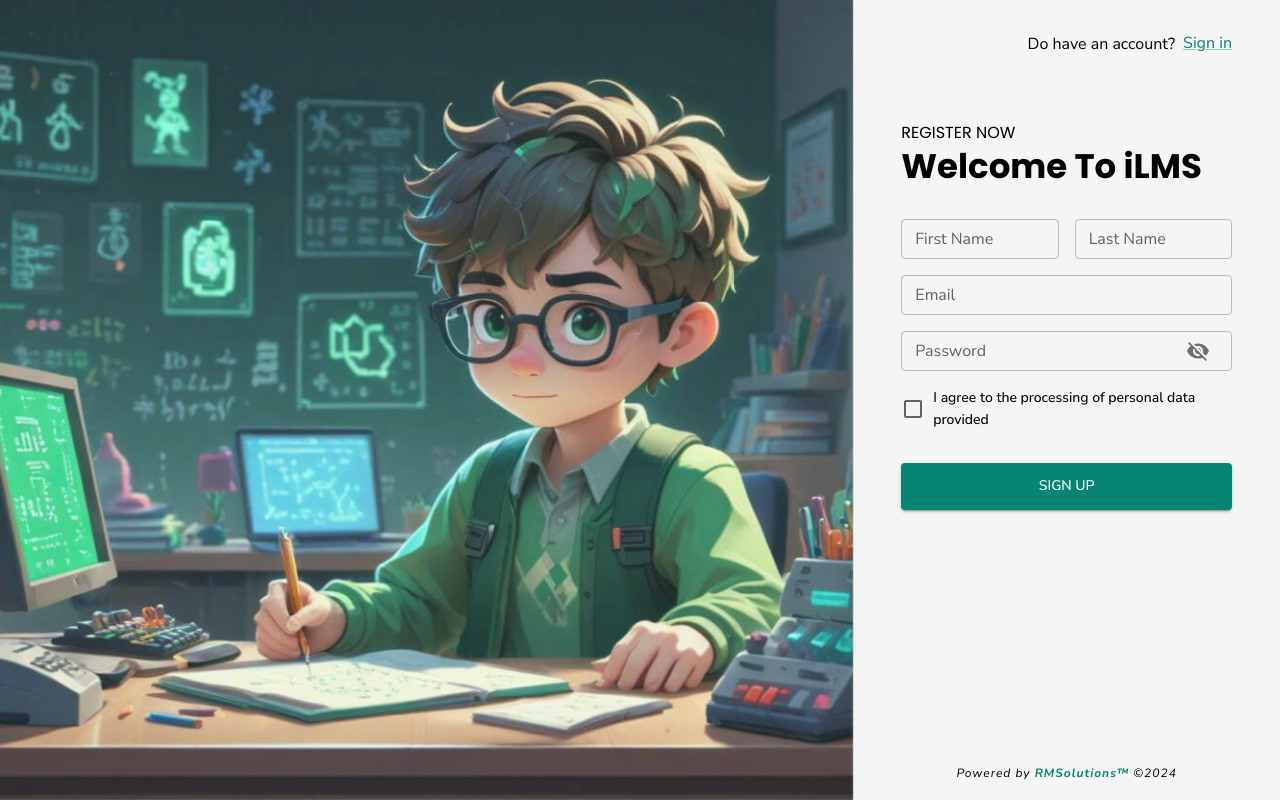
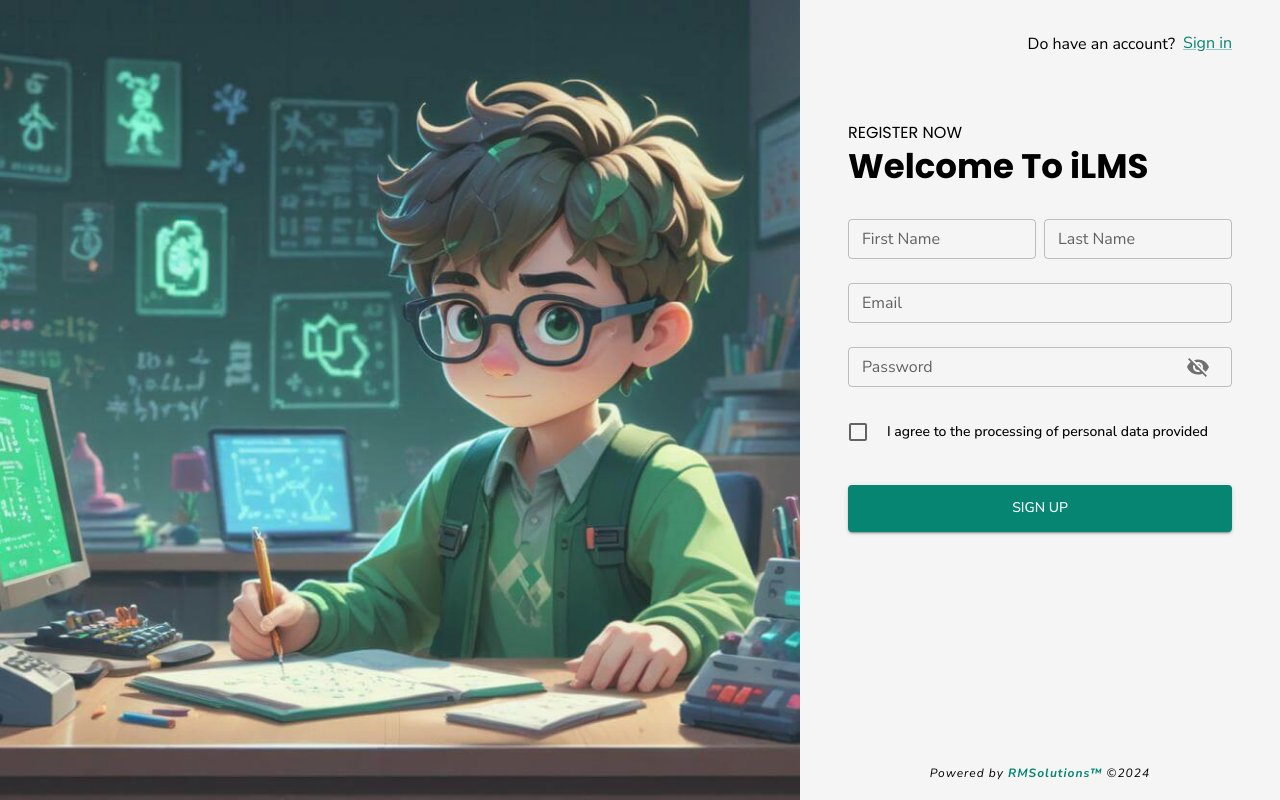
Before and after one commit to aramind/ilms, a React (Create React App) app: page / in a window 1280 px wide. Built offline with nearby package versions, Linux system fonts and the light colour scheme; a web font is replaced by a local one.

Commit message:
feat: adding sign up page functionalities

```diff
--- a/package.json
+++ b/package.json
@@ -42,5 +42,8 @@
       "last 1 firefox version",
       "last 1 safari version"
     ]
+  },
+  "devDependencies": {
+    "@hookform/devtools": "^4.3.1"
   }
 }
--- /dev/null
+++ b/src/components/TextFieldError.jsx
@@ -0,0 +1,21 @@
+import { Stack, Typography } from "@mui/material";
+import { red } from "@mui/material/colors";
+import React from "react";
+
+const TextFieldError = ({ errMsg }) => {
+  return (
+    <Stack sx={{ minHeight: "1.5rem" }} alignItems="flex-start" px={1}>
+      <Typography
+        variant="caption"
+        color={red[400]}
+        sx={{ fontSize: "0.6rem" }}
+        width={1}
+        textAlign="end"
+      >
+        {errMsg || ""}
+      </Typography>
+    </Stack>
+  );
+};
+
+export default TextFieldError;
--- /dev/null
+++ b/src/components/controlled/ControlledTextField.jsx
@@ -0,0 +1,33 @@
+import { Stack, TextField, Typography } from "@mui/material";
+import { red } from "@mui/material/colors";
+import React from "react";
+import { Controller, useFormContext } from "react-hook-form";
+import TextFieldError from "../TextFieldError";
+
+const ControlledTextField = ({ label = "", name, tfProps }) => {
+  const { errors } = useFormContext();
+
+  return (
+    <Controller
+      name={name}
+      render={({ field }) => (
+        <Stack>
+          <TextField
+            {...tfProps}
+            {...field}
+            id={name}
+            label={label}
+            value={field.value}
+            size={tfProps?.size || "small"}
+            variant={tfProps?.variant || "outlined"}
+            fullWidth={tfProps?.fullWidth || true}
+            error={!!errors?.[name]}
+          />
+          <TextFieldError errMsg={errors?.[name]?.message || ""} />
+        </Stack>
+      )}
+    />
+  );
+};
+
+export default ControlledTextField;
--- a/src/index.css
+++ b/src/index.css
@@ -46,9 +46,9 @@ a {
 /* mui */
 
 /* specific */
-.MuiButtonBase-root.MuiCheckbox-root {
+/* .MuiButtonBase-root.MuiCheckbox-root {
   padding: 0;
-}
+} */
 /* for testing */
 .outlined {
   border: 1px solid red;
--- a/src/pages/sign-in-up/SignUp.jsx
+++ b/src/pages/sign-in-up/SignUp.jsx
@@ -42,7 +42,7 @@ const SignUp = () => {
 
   return (
     <Stack direction="row" sx={{ minHeight: "100vh", width: "100%" }}>
-      <Stack flex="2" sx={{ bgcolor: theme.palette.primary.lightest }}>
+      <Stack flex="2.5" sx={{ bgcolor: theme.palette.primary.lightest }}>
         <Box
           component="img"
           src={`/assets/sign-in-up-images/${currentImage}`}
@@ -57,7 +57,7 @@ const SignUp = () => {
         />
       </Stack>
       <Stack
-        flex="1"
+        flex="1.5"
         sx={{ bgcolor: theme.palette.white.light }}
         className="centered-content"
       >
--- a/src/pages/sign-in-up/SignUpContent.jsx
+++ b/src/pages/sign-in-up/SignUpContent.jsx
@@ -1,28 +1,8 @@
-import {
-  Box,
-  Button,
-  Checkbox,
-  FormControlLabel,
-  IconButton,
-  InputAdornment,
-  Link,
-  Stack,
-  TextField,
-  Typography,
-} from "@mui/material";
-import { Visibility, VisibilityOff } from "@mui/icons-material";
-
-import React, { useState } from "react";
-import { useTheme } from "@emotion/react";
+import React from "react";
+import { Box, Link, Stack, Typography } from "@mui/material";
+import SignUpForm from "./SignUpForm";
 
 const SignUpContent = () => {
-  const theme = useTheme();
-  const [showPassword, setShowPassword] = useState(false);
-
-  const handleClickShowPassword = () => {
-    setShowPassword((show) => !show);
-  };
-
   return (
     <Stack
       px={6}
@@ -52,7 +32,7 @@ const SignUpContent = () => {
       >
         Welcome To iLMS
       </Typography>
-      <form>
+      {/* <form>
         <Stack>
           <Stack spacing={2}>
             <Stack direction="row" justifyContent="space-between" spacing={2}>
@@ -125,7 +105,8 @@ const SignUpContent = () => {
             Sign Up
           </Button>
         </Stack>
-      </form>
+      </form> */}
+      <SignUpForm />
       <Box flex={1}></Box>
       <Stack justifyContent="center" width={1}>
         <Typography
--- a/src/pages/sign-in-up/SignUpForm.jsx
+++ b/src/pages/sign-in-up/SignUpForm.jsx
@@ -1,14 +1,124 @@
-import React from "react";
+import React, { useState } from "react";
 import FormWrapper from "../../wrappers/FormWrapper";
-import { useForm } from "react-hook-form";
+import { Controller, useForm } from "react-hook-form";
+import { yupResolver } from "@hookform/resolvers/yup";
+import { DevTool } from "@hookform/devtools";
+import signUpSchema from "../../schemas/signUp";
+import {
+  Button,
+  Checkbox,
+  FormControlLabel,
+  IconButton,
+  InputAdornment,
+  Stack,
+  TextField,
+  Typography,
+} from "@mui/material";
+import { Visibility, VisibilityOff } from "@mui/icons-material";
+import ControlledTextField from "../../components/controlled/ControlledTextField";
+import TextFieldError from "../../components/TextFieldError";
 
 const SignUpForm = () => {
-  //  const {control, handleSubmit} = useForm({
-  //     mode: "onTouched", resolver: yupResolver
-  //  })
+  const [showPassword, setShowPassword] = useState(false);
+  const [agree, setAgree] = useState(false);
+
+  const handleClickShowPassword = () => {
+    setShowPassword((show) => !show);
+  };
+
+  const {
+    control,
+    handleSubmit,
+    formState: { errors, isDirty, isValid },
+  } = useForm({
+    mode: "onTouched",
+    resolver: yupResolver(signUpSchema),
+  });
+
+  const formMethods = {
+    control,
+    handleSubmit,
+    errors,
+  };
+
+  const onSubmit = (data) => {
+    console.log("Form submitted with data:", data);
+    // Add your submission logic here
+  };
+
   return (
     <>
-      <FormWrapper></FormWrapper>
+      <FormWrapper formMethods={formMethods}>
+        <form onSubmit={handleSubmit(onSubmit)} noValidate>
+          <Stack>
+            <Stack>
+              <Stack direction="row" spacing={1} flex="space-between">
+                <ControlledTextField name="firstName" label="First Name" />
+                <ControlledTextField name="lastName" label="Last Name" />
+              </Stack>
+              <ControlledTextField name="email" label="Email" />
+              <Controller
+                name="password"
+                render={({ field }) => (
+                  <Stack>
+                    <TextField
+                      {...field}
+                      value={field.value}
+                      id="password"
+                      label="Password"
+                      variant="outlined"
+                      size="small"
+                      fullWidth
+                      error={!!errors?.password}
+                      type={showPassword ? "text" : "password"}
+                      InputProps={{
+                        endAdornment: (
+                          <InputAdornment position="end">
+                            <IconButton onClick={handleClickShowPassword}>
+                              {showPassword ? (
+                                <Visibility />
+                              ) : (
+                                <VisibilityOff />
+                              )}
+                            </IconButton>
+                          </InputAdornment>
+                        ),
+                      }}
+                    />
+                    <TextFieldError errMsg={errors?.password?.message || ""} />
+                  </Stack>
+                )}
+              />
+              <FormControlLabel
+                control={
+                  <Checkbox
+                    checked={agree}
+                    onChange={(e) => setAgree(e.target?.checked)}
+                    sx={{
+                      "& .MuiCheckbox-root": { padding: 0 },
+                    }}
+                  />
+                }
+                label={
+                  <Typography variant="subtitle2" sx={{ ml: "8px" }}>
+                    I agree to the processing of personal data provided
+                  </Typography>
+                }
+              />
+            </Stack>
+            <Button
+              type="submit"
+              fullWidth
+              variant="contained"
+              //   disabled={!isDirty || !isValid || !agree}
+              sx={{ marginTop: "2rem", padding: "0.7rem" }}
+            >
+              Sign Up
+            </Button>
+          </Stack>
+        </form>
+      </FormWrapper>
+      <DevTool control={control} />
     </>
   );
 };
--- /dev/null
+++ b/src/schemas/signUp.js
@@ -0,0 +1,22 @@
+import * as y from "yup";
+
+const signUpSchema = y.object().shape({
+  firstName: y
+    .string()
+    .required("This field cannot be empty")
+    .min(2, "Must be at least 2 characters long"),
+  lastName: y
+    .string()
+    .required("This field cannot be empty")
+    .min(2, "Must be at least 2 characters long"),
+  email: y
+    .string()
+    .required("This field cannot be empty")
+    .email("Invalid email address"),
+  password: y
+    .string()
+    .required("This field cannot be empty")
+    .min(4, "Must be at least 4 characters long"),
+});
+
+export default signUpSchema;
```
Also changed, not shown: 1 other file (tests, documents, lock files or other folders).
